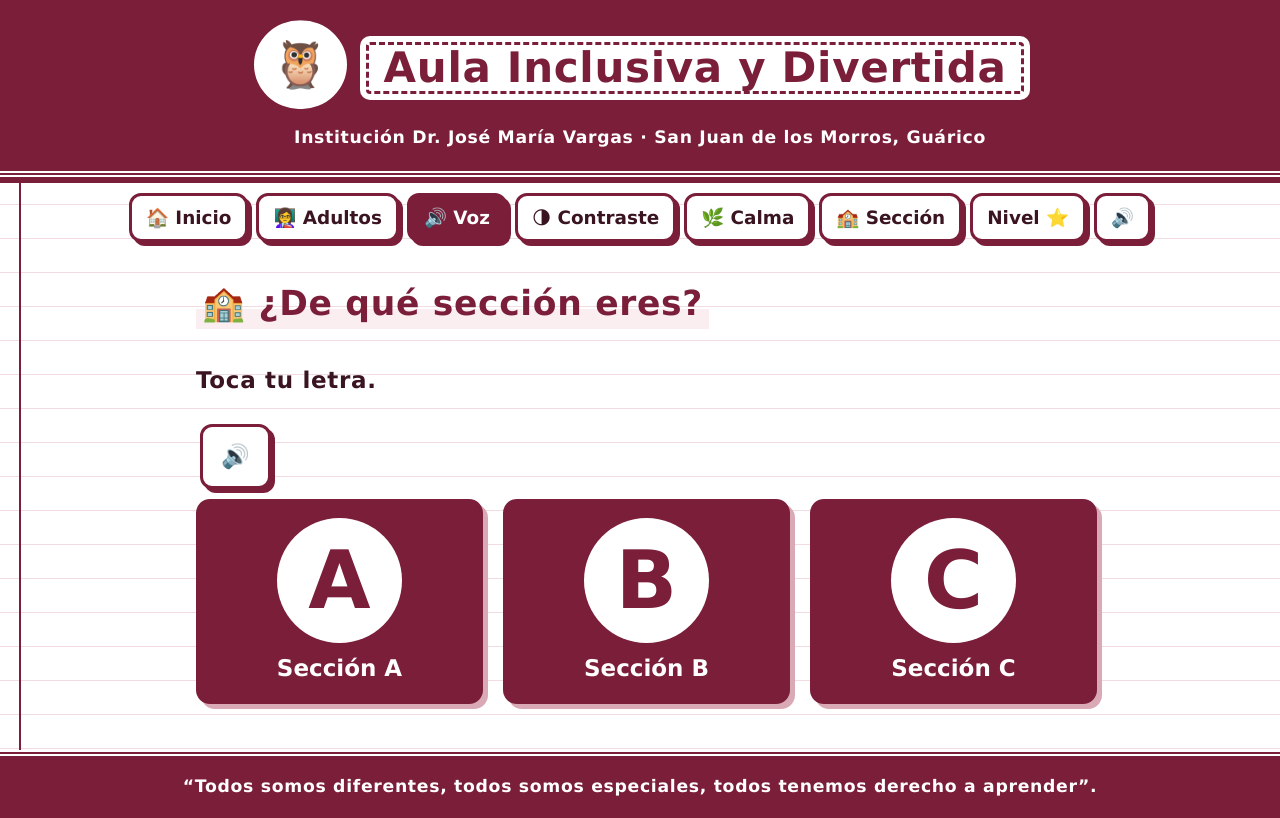
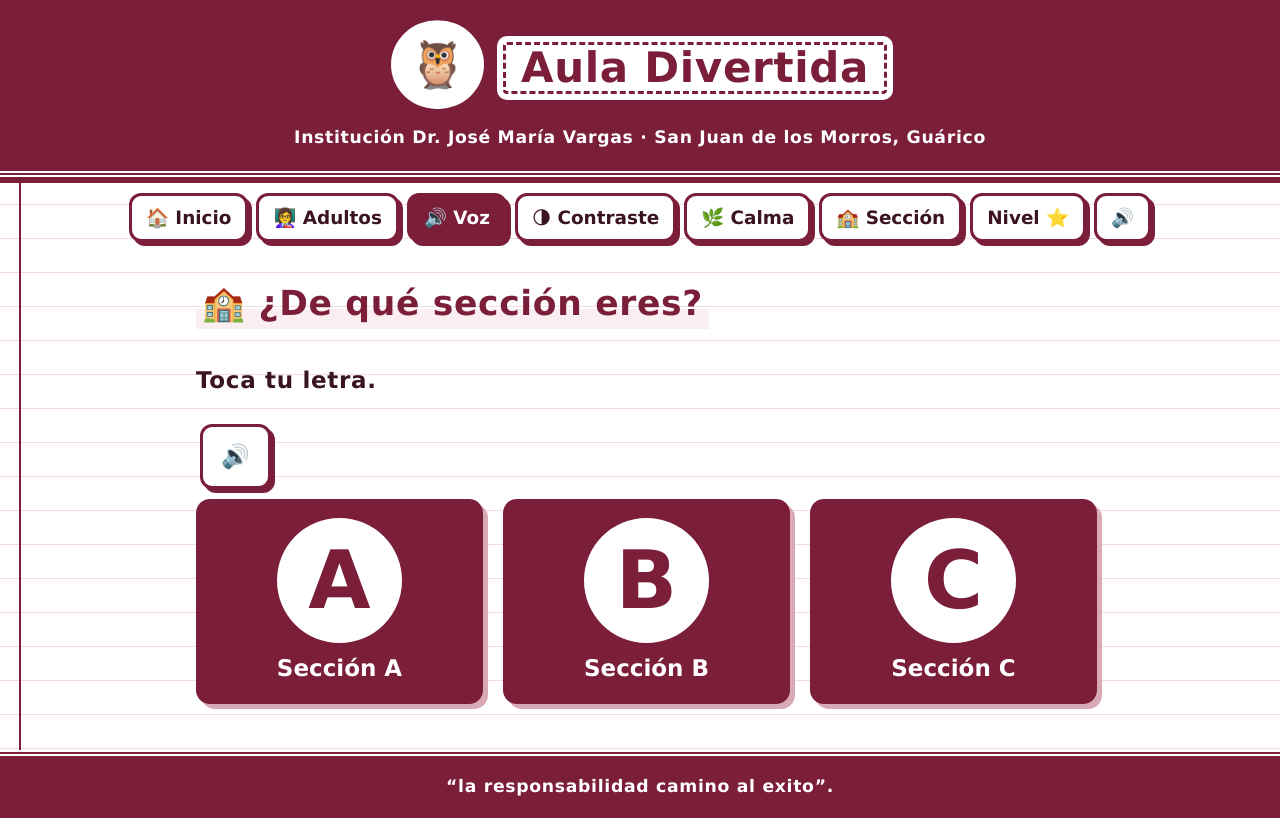
Before and after one commit to cash378/Planeta_Vargas, a plain HTML site: page index.html in a window 1280 px wide. Drawn offline with Linux system fonts and the light colour scheme.

Commit message:
Add files via upload

```diff
--- a/index.html
+++ b/index.html
@@ -1,7 +1,7 @@
 <!DOCTYPE html>
 <html lang="es"><head><meta charset="utf-8">
 <meta name="viewport" content="width=device-width, initial-scale=1, viewport-fit=cover">
-<title>Aula Inclusiva y Divertida</title>
+<title>Aula Divertida</title>
 <style>
 :root{--bg:#fff;--card:#fff;--ink:#3a1420;--p:#7b1e3a;--g:#7b1e3a;--line:#d9a9b6;--tint:#fbeef1;--rule:#f3dbe2;--h:#7b1e3a;box-sizing:border-box;padding-top:env(safe-area-inset-top,0px);padding-bottom:env(safe-area-inset-bottom,0px)}
 @media(prefers-color-scheme:dark){:root:not([data-theme="light"]){--bg:#2a0f1a;--card:#3b1727;--ink:#fbeef0;--line:#7a3550;--p:#b83b5e;--g:#b83b5e;--tint:#4a1d30;--rule:#35182a;--h:#f4b6c8}}
@@ -66,7 +66,7 @@ footer{text-align:center;font-size:.75em;padding:18px 16px;background:var(--p);c
 details td{border:2px solid var(--line);padding:6px}
 </style></head><body>
 <header><button id="mh" class="float" onclick="go('mascota')" aria-label="Elegir mi mascota" style="font-size:2em;background:#fff;border-radius:50%;min-height:0;padding:6px 14px">🦉</button>
-<h1>Aula Inclusiva y Divertida</h1>
+<h1>Aula Divertida</h1>
 <p>Institución Dr. José María Vargas · San Juan de los Morros, Guárico</p></header>
 <div class="bar" role="toolbar" aria-label="Ayudas">
 <button onclick="go('inicio')">🏠 Inicio</button>
@@ -78,7 +78,7 @@ details td{border:2px solid var(--line);padding:6px}
 <button onclick="lv(this)" aria-label="Nivel de dificultad">Nivel ⭐</button>
 <button onclick="leer()" aria-label="Escuchar">🔊</button></div>
 <main id="main" tabindex="-1"></main>
-<footer>“Todos somos diferentes, todos somos especiales, todos tenemos derecho a aprender”.</footer>
+<footer>“la responsabilidad camino al exito”.</footer>
 <script>
 const $=s=>document.querySelector(s),R=a=>a[Math.floor(Math.random()*a.length)],rnd=(a,b)=>a+Math.floor(Math.random()*(b-a+1)),sh=a=>[...a].sort(()=>Math.random()-.5);
 let lvl=1,audio=true,cur=null,fr=null,q=null,stars=0,bi,ac,mo;
```
